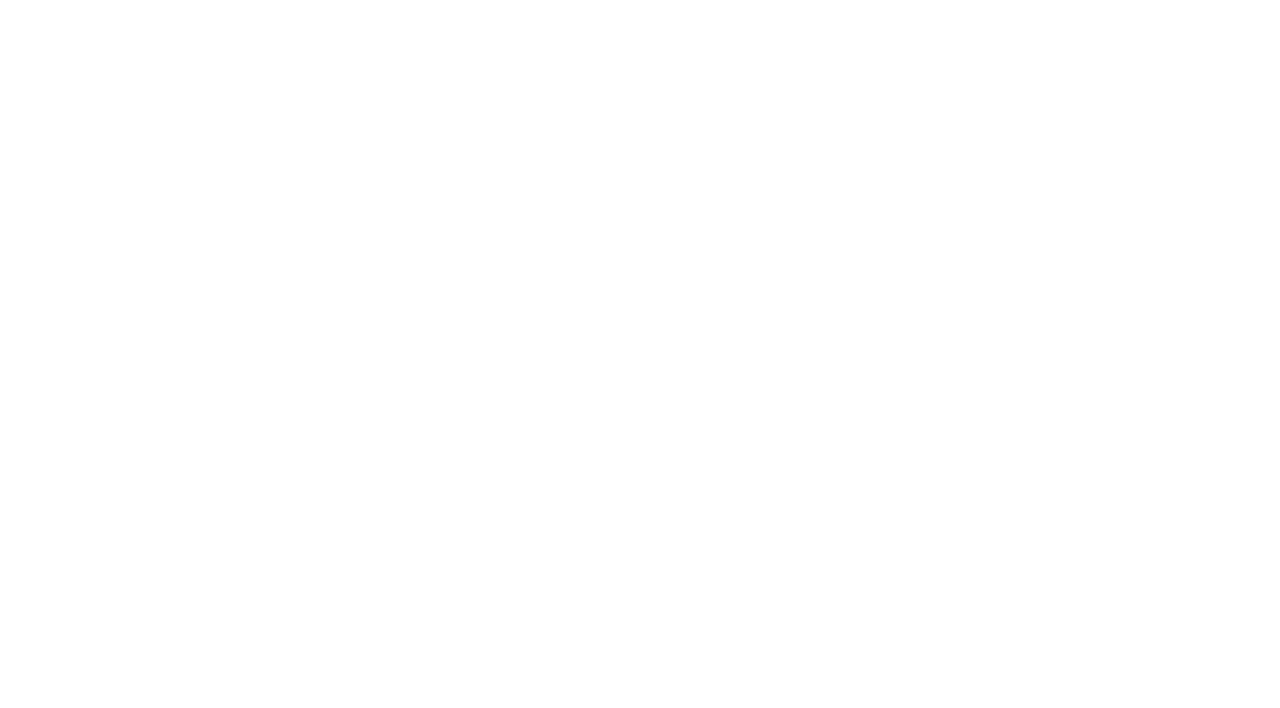
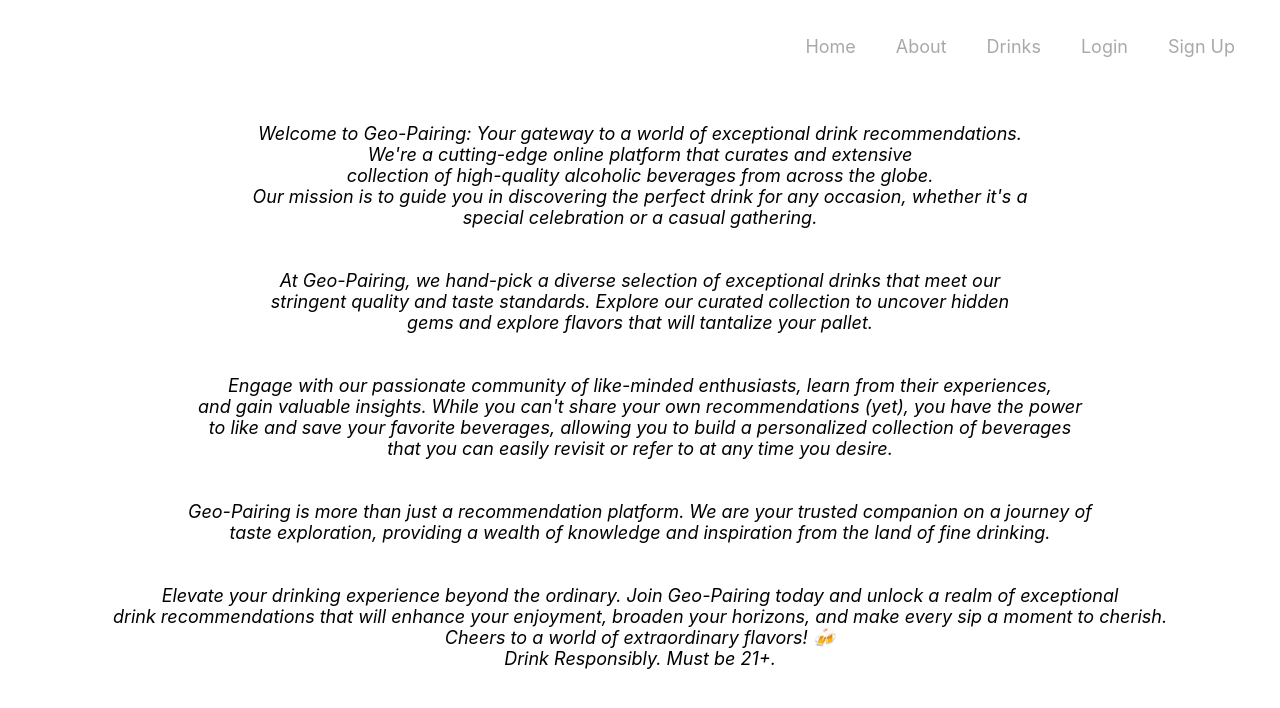
Before and after one commit to iangoodwin173/geo-pairing, a React (Create React App) app in the folder client/: page /About in a window 1280 px wide. Shown: the top 708 px of the page. Built offline with nearby package versions, Linux system fonts and the light colour scheme.

Commit message:
made barebones about page and navbar

```diff
--- a/client/src/App.css
+++ b/client/src/App.css
@@ -28,6 +28,35 @@
   color: #61dafb;
 }
 
+.about-page-container {
+  text-align: center;
+}
+
+.nav-tabs {
+  list-style: none;
+  display: inline-flex;
+  text-align: center;
+  position: absolute;
+  right: 25px;
+
+}
+
+.nav-link {
+  padding: 20px;
+  color: darkgray;
+  text-decoration: none;
+}
+
+.about-page-container {
+  font-size: large;
+}
+
+.about-text {
+  font-style: italic;
+}
+
+
+
 @keyframes App-logo-spin {
   from {
     transform: rotate(0deg);
--- a/client/src/App.js
+++ b/client/src/App.js
@@ -2,6 +2,8 @@ import React from 'react';
 import { BrowserRouter as Router, Route, Switch } from 'react-router-dom';
 import { ApolloClient, ApolloProvider, InMemoryCache } from '@apollo/client';
 import Home from './pages/Home';
+import About from './pages/About';
+import './App.css';
 
 const client = new ApolloClient({
   uri: '/graphql',
@@ -15,6 +17,7 @@ function App() {
         <div className="flex-column justify-center align-center min-100-vh bg-primary">
           <Switch>
             <Route exact path="/" component={Home} />
+            <Route exact path="/About" component={About} />
           </Switch>
         </div>
       </Router>
--- /dev/null
+++ b/client/src/pages/About.js
@@ -0,0 +1,50 @@
+import React from 'react';
+import Navbar from './navbar';
+
+export default function About() {
+    return (
+
+        <div className='about-page-container'>
+            <Navbar className='navbar'></Navbar>
+            <p className='about-text'>
+                <br></br>
+                <br></br>
+                <br></br>
+                <br></br>
+                <br></br>
+                Welcome to Geo-Pairing: Your gateway to a world of exceptional drink recommendations. <br></br>
+                We're a cutting-edge online platform that curates and extensive <br></br>
+                collection of high-quality alcoholic beverages from across the globe. <br></br>
+                Our mission is to guide you in discovering the perfect drink for any occasion, whether it's a <br></br>
+                special celebration or a casual gathering.
+                <br></br>
+                <br></br>
+                <br></br>
+                At Geo-Pairing, we hand-pick a diverse selection of exceptional drinks that meet our <br></br>
+                stringent quality and taste standards. Explore our curated collection to uncover hidden <br></br>
+                gems and explore flavors that will tantalize your pallet.
+                <br></br>
+                <br></br>
+                <br></br>
+                Engage with our passionate community of like-minded enthusiasts, learn from their experiences, <br></br>
+                and gain valuable insights. While you can't share your own recommendations (yet), you have the power <br></br>
+                to like and save your favorite beverages, allowing you to build a personalized collection of beverages <br></br>
+                that you can easily revisit or refer to at any time you desire.
+                <br></br>
+                <br></br>
+                <br></br>
+                Geo-Pairing is more than just a recommendation platform. We are your trusted companion on a journey of <br></br>
+                taste exploration, providing a wealth of knowledge and inspiration from the land of fine drinking.
+                <br></br>
+                <br></br>
+                <br></br>
+                Elevate your drinking experience beyond the ordinary. Join Geo-Pairing today and unlock a realm of exceptional <br></br>
+                drink recommendations that will enhance your enjoyment, broaden your horizons, and make every sip a moment to cherish. <br></br>
+                Cheers to a world of extraordinary flavors! 🍻
+                <br></br>
+                Drink Responsibly. Must be 21+.
+                <br></br>
+            </p>
+        </div>
+    )
+}
--- a/client/src/pages/Home.js
+++ b/client/src/pages/Home.js
@@ -3,7 +3,7 @@ import React from 'react';
 export default function Home() {
     return (
         <div>
-            <h1>Home Page Routes</h1>
+            <h1>Home Page</h1>
         </div>
     )
 }
--- /dev/null
+++ b/client/src/pages/navbar.js
@@ -0,0 +1,63 @@
+import React from 'react';
+
+// Here we are using object destructuring assignment to pluck off our variables from the props object
+// We assign them to their own variable names
+function Navbar({ currentPage, handlePageChange }) {
+  return (
+    <ul className="nav nav-tabs">
+
+      <li className="nav-item">
+        <a
+          href="#home"
+          onClick={() => handlePageChange('Home')}
+          // This is a conditional (ternary) operator that checks to see if the current page is "Home"
+          // If it is, we set the current page to 'nav-link-active', otherwise we set it to 'nav-link'
+          className={currentPage === 'Home' ? 'nav-link active' : 'nav-link'}
+        >
+          Home
+        </a>
+      </li>
+      <li className="nav-item">
+        <a
+          href="#about"
+          onClick={() => handlePageChange('About')}
+          // Check to see if the currentPage is `About`, and if so we use the active link class from bootstrap. Otherwise, we set it to a normal nav-link
+          className={currentPage === 'About' ? 'nav-link active' : 'nav-link'}
+        >
+          About
+        </a>
+      </li>
+      <li className="nav-item">
+        <a
+          href="#drinks"
+          onClick={() => handlePageChange('Drinks')}
+
+          className={currentPage === 'Drinks' ? 'nav-link active' : 'nav-link'}
+        >
+          Drinks
+        </a>
+      </li>
+      <li className="nav-item">
+        <a
+          href="#login"
+          onClick={() => handlePageChange('Login')}
+          // Check to see if the currentPage is `Blog`, and if so we use the active link class from bootstrap. Otherwise, we set it to a normal nav-link
+          className={currentPage === 'Login' ? 'nav-link active' : 'nav-link'}
+        >
+          Login
+        </a>
+      </li>
+      <li className="nav-item">
+        <a
+          href="#signup"
+          onClick={() => handlePageChange('Signup')}
+          className={currentPage === 'Signup' ? 'nav-link active' : 'nav-link'}
+        >
+          Sign Up
+        </a>
+      </li>
+    </ul>
+  );
+}
+
+export default Navbar;
```
